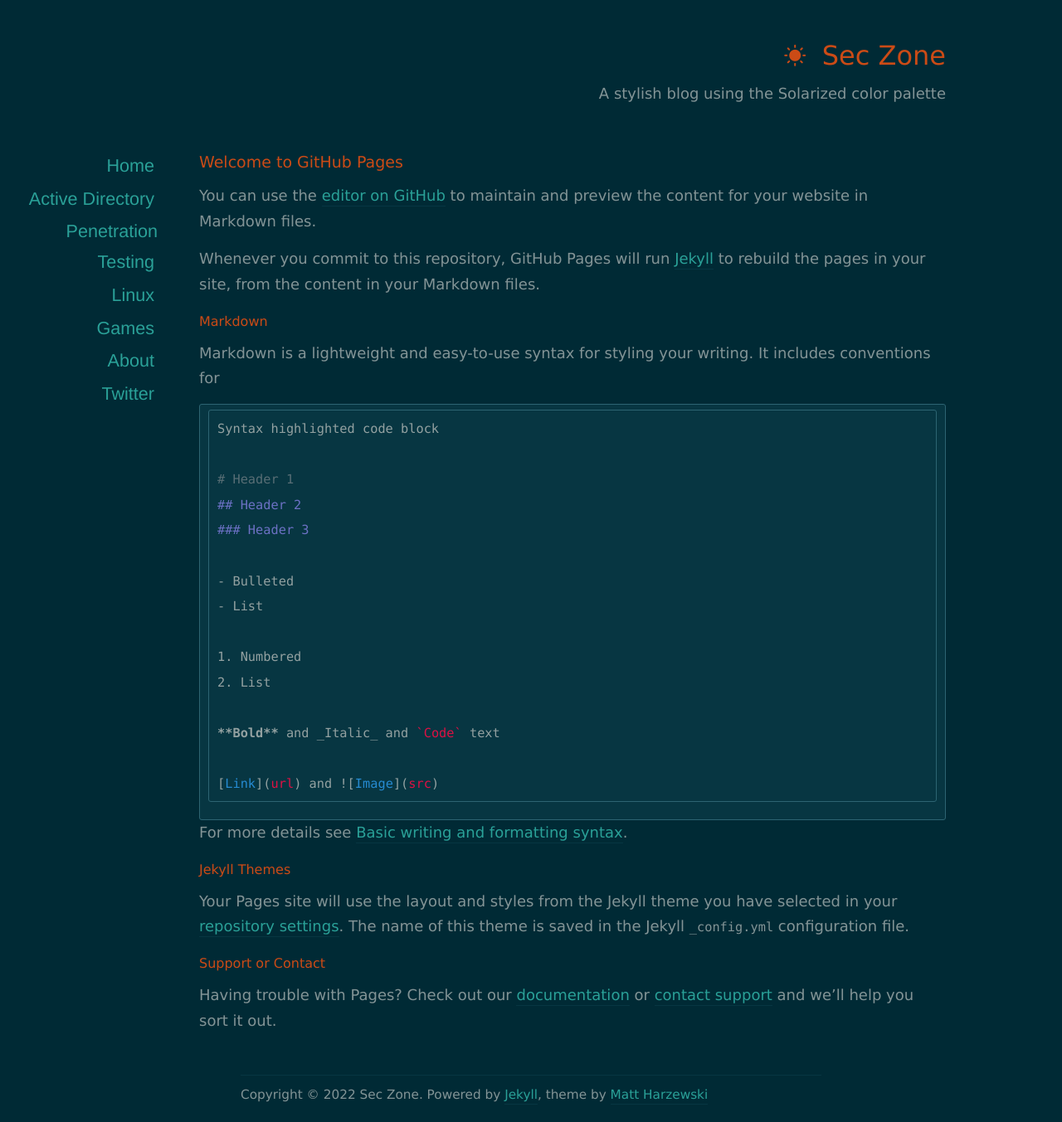
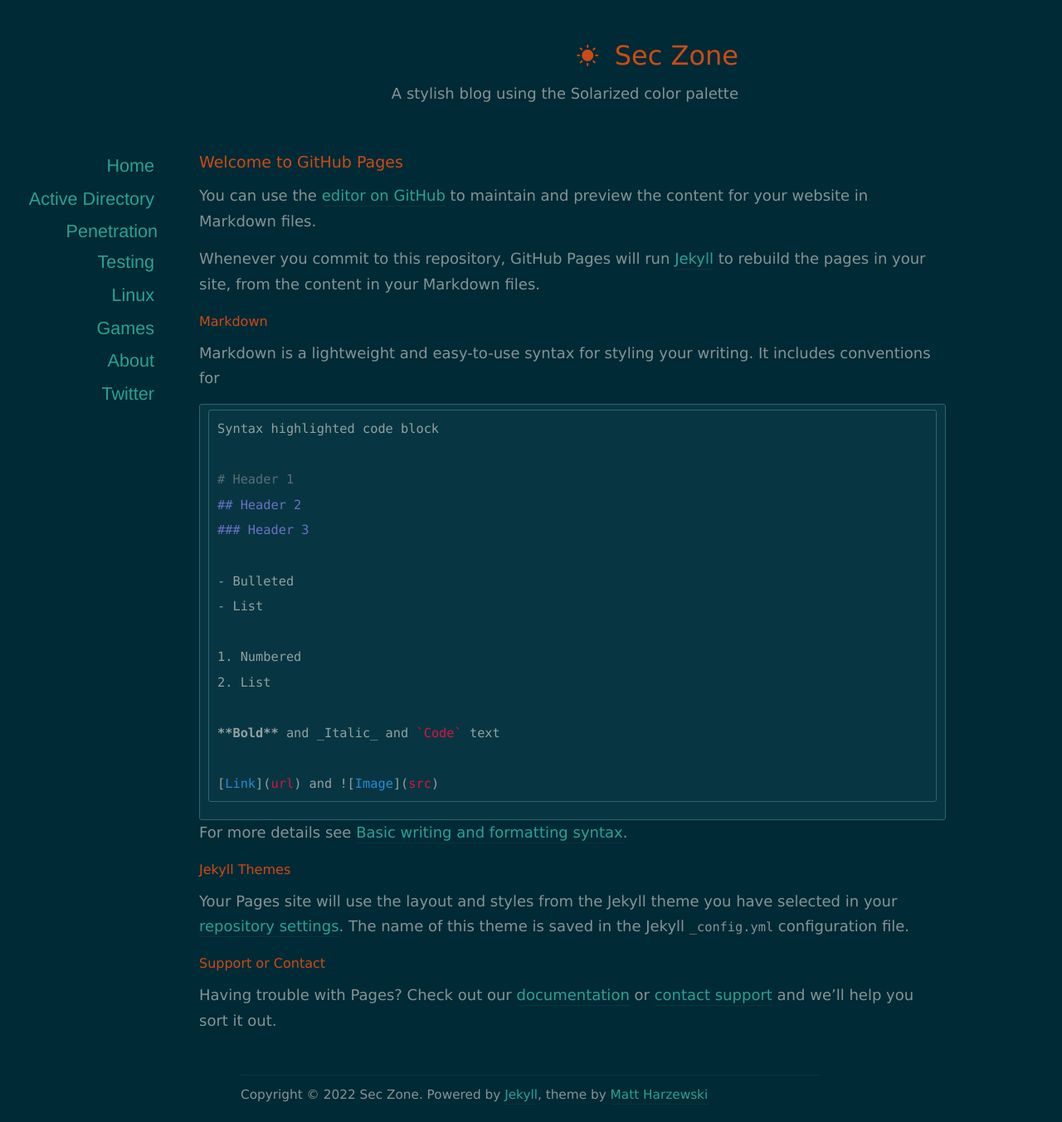
Before and after one commit to SecZone1/seczone1.github.io, a Jekyll site: the page built from index.md, in a window 1280 px wide. Shown: the whole page at 83% size. Built offline with Jekyll 4.4.1, drawn with Linux system fonts in a browser that asks for light colours; nearby versions of some CDN libraries; our own code applies the rules of GitHub Pages for plain Markdown files; the list of posts is cut into pages by our own code.

Commit message:
Update style.css

```diff
--- a/assets/css/style.css
+++ b/assets/css/style.css
@@ -115,7 +115,7 @@
 }
 
 #header {
-        width: 1000px;
+        width: 500px;
 	text-align: right;
 	top: 0;
 	left: -240px;
```
